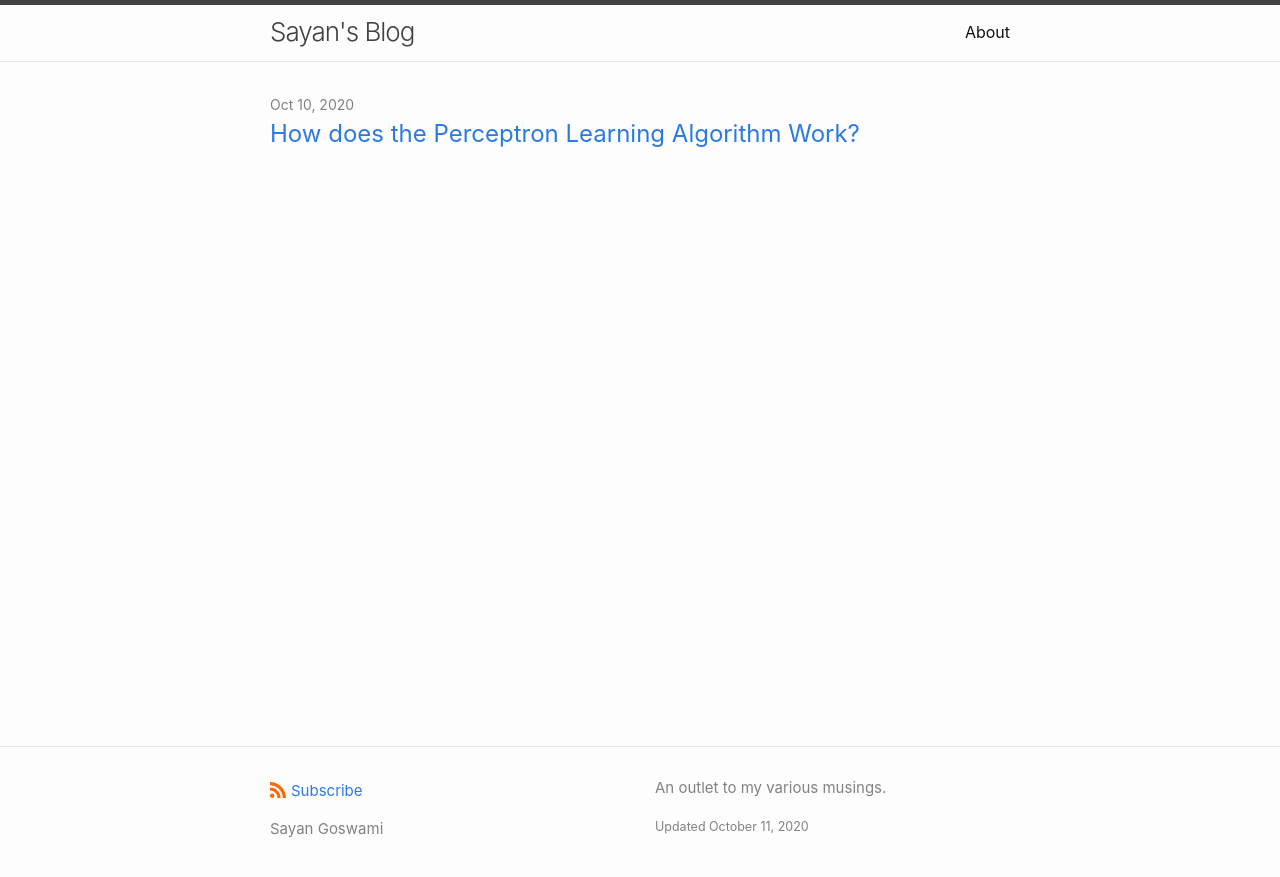
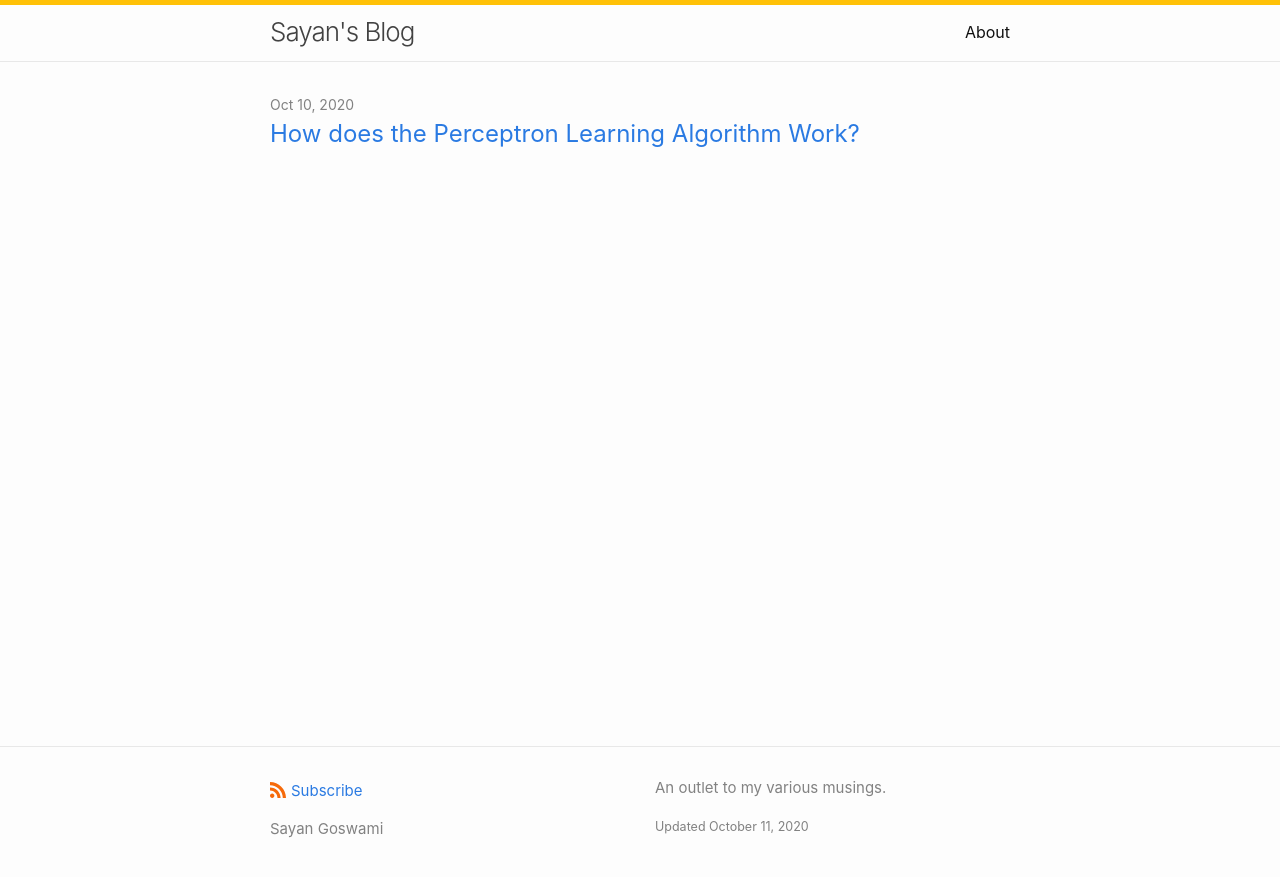
Before and after one commit to say4n/blog, a Jekyll site: the page built from index.md, in a window 1280 px wide. Shown: the top 877 px of the page. Built offline with Jekyll 4.4.1, drawn with Linux system fonts in a browser that asks for light colours.

Commit message:
Add signature yellow.

```diff
--- a/_sass/minima/_layout.scss
+++ b/_sass/minima/_layout.scss
@@ -2,7 +2,7 @@
  * Site header
  */
 .site-header {
-  border-top: 5px solid $border-color-03;
+  border-top: 5px solid $header-border-color;
   border-bottom: 1px solid $border-color-01;
   min-height: $spacing-unit * 1.865;
   line-height: $base-line-height * $base-font-size * 2.25;
--- a/_sass/minima/custom-variables.scss
+++ b/_sass/minima/custom-variables.scss
@@ -1 +1,2 @@
 // Placeholder to allow overriding predefined variables smoothly.
+$header-border-color: rgb(255,193,7);
```
